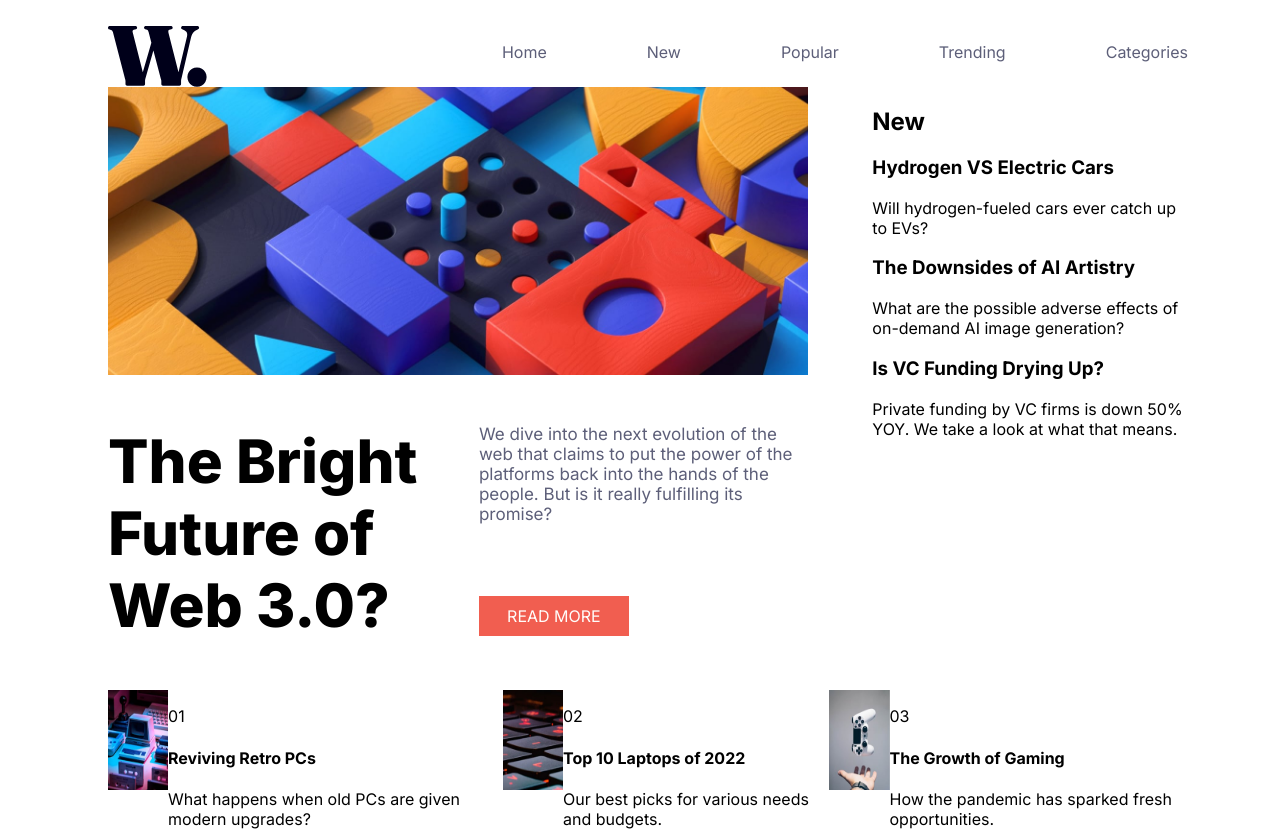
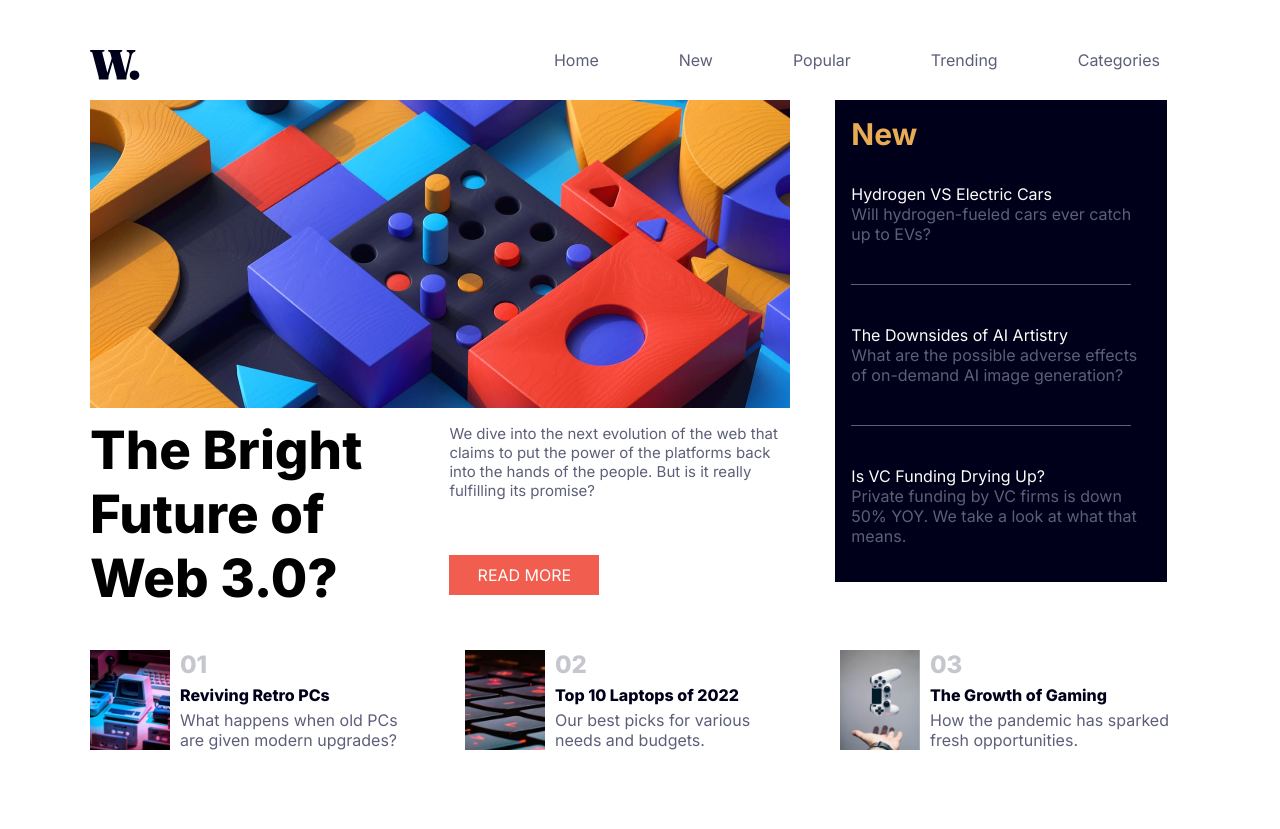
Before and after one commit to BregueNice/news-homepage, a plain HTML site: page index.html in a window 1280 px wide. After the commit the page ends 800 px from the top, so only its background shows below. Drawn offline with Linux system fonts and the light colour scheme.

Commit message:
finalizando estilos desktop

```diff
--- /dev/null
+++ b/assets/styles/reset.css
@@ -0,0 +1,4 @@
+*{
+    margin: 0;
+    padding: 0;
+}
--- a/assets/styles/styles.css
+++ b/assets/styles/styles.css
@@ -2,7 +2,7 @@
     --branco: hsl(36, 100%, 99%);
     --azul: hsl(233, 8%, 79%);
     --azul-medio: hsl(236, 13%, 42%);
-    --azul-escuro: hsl(236, 13%, 42%);
+    --azul-escuro: hsl(240, 100%, 5%);
     --laranja: hsl(35, 77%, 62%);
     --vermelho: hsl(5, 85%, 63%);
 
@@ -31,16 +31,19 @@ header {
     grid-area: header;
     display: flex;
     justify-content: space-between;
+    width: auto;
+    padding-bottom: 20px;
 }
 
 header img {
-    width: 100px;
+    width: 50px;
 }
 
 ul {
     display: flex;
     list-style: none;
-    gap: 100px;
+    gap: 80px;
+    padding-right: 30px;
 }
 
 ul li a{
@@ -59,13 +62,14 @@ ul li a{
     'texto cont'
     'texto button';
     width: 700px;
+    height: 550px;
 }
 
 h1{
     grid-area: texto;
-    overflow-wrap: break-word;
-    font-size: 3.75rem;
+    font-size: 3.3rem;
     font-weight: 800;
+    padding-top: 10px;
 }
 
 .container-principal__news img{
@@ -75,8 +79,8 @@ h1{
 .container-principal__news p{
     grid-area: cont;
     color: var(--azul-medio);
-    padding-top: 2rem;
-    font-size: 17px;
+    padding-top: 1rem;
+    font-size: 15px;
     font-weight: 400;
 }
 
@@ -95,11 +99,44 @@ h1{
 
 .container-aside {
     grid-area: aside;
+    background-color: var(--azul-escuro);
+    color: var(--branco);
+    padding: 1rem;
+    padding-top: 1rem;
+    width: 300px;
+    height: 450px;
+    display: flex;
+    flex-direction: column;
+    gap: 40px;
+}
+
+.container-aside div h2{
+    color: var(--laranja);
+    font-size: 30px;
+    padding-bottom: 2rem;
+}
+
+.container-aside div a{
+    text-decoration: none;
+    color: var(--branco);
+}
+
+.container-aside div p{
+    color: var(--azul-medio);
 }
 
 .container-footer {
     grid-area: footer;
     display: flex;
+    width: 1100px;
+    height: auto;
+    gap: 25px;
+}
+
+.linha{
+    background-color: var(--azul-medio);
+    width: 280px;
+    height: 1px;
 }
 
 img {
@@ -110,4 +147,34 @@ img {
 .footer-news {
     display: flex;
     height: 100px;
+    width: 350px;
+    gap: 10px;
 }
+
+.footer-news div img{
+    width: 80px;
+}
+
+.texto-container{
+    display: flex;
+    flex-direction: column;
+    justify-content: space-between;
+    padding-right: 20px;
+}
+
+
+.texto-container a{
+    text-decoration: none;
+    color: var(--azul-escuro);
+    font-weight: 800;
+}
+
+.footer-numero{
+    color: var(--azul);
+    font-size: 1.5rem;
+    font-weight: 800;
+}
+
+.footer-texto{
+    color: var(--azul-medio);
+}
--- a/index.html
+++ b/index.html
@@ -8,6 +8,7 @@
     <link rel="stylesheet" href="./assets/styles/styles.css">
     <link rel="preconnect" href="https://fonts.googleapis.com">
     <link rel="preconnect" href="https://fonts.gstatic.com" crossorigin>
+    <link rel="stylesheet" href="./assets/styles/reset.css">
     <link href="https://fonts.googleapis.com/css2?family=Inter:wght@400;700;800&display=swap" rel="stylesheet">
 </head>
 
@@ -44,25 +45,27 @@
         <section class="container-aside">
             <div>
                 <h2>New</h2>
-                <h3>
+                <a href="#">
                     Hydrogen VS Electric Cars
-                </h3>
+                </a>
                 <p>
                     Will hydrogen-fueled cars ever catch up to EVs?
                 </p>
             </div>
+            <div class="linha"></div>
             <div>
-                <h3>
+                <a href="#">
                     The Downsides of AI Artistry
-                </h3>
+                </a>
                 <p>
                     What are the possible adverse effects of on-demand AI image generation?
                 </p>
             </div>
+            <div class="linha"></div>
             <div>
-                <h3>
+                <a href="#">
                     Is VC Funding Drying Up?
-                </h3>
+                </a>
                 <p>
                     Private funding by VC firms is down 50% YOY. We take a look at what that means.
                 </p>
@@ -73,30 +76,30 @@
                 <div>
                     <img src="./assets/images/image-retro-pcs.jpg" alt="">
                 </div>
-                <div>
-                    <p>01</p>
-                    <h4>Reviving Retro PCs</h4>
-                    <p>What happens when old PCs are given modern upgrades?</p>
+                <div class="texto-container">
+                    <p class="footer-numero">01</p>
+                    <a href="#">Reviving Retro PCs</a>
+                    <p class="footer-texto">What happens when old PCs are given modern upgrades?</p>
                 </div>
             </div>
             <div class="footer-news">
                 <div>
                     <img src="./assets/images/image-top-laptops.jpg" alt="">
                 </div>
-                <div>
-                    <p>02</p>
-                    <h4>Top 10 Laptops of 2022</h4>
-                    <p>Our best picks for various needs and budgets.</p>
+                <div class="texto-container">
+                    <p class="footer-numero">02</p>
+                    <a href="#">Top 10 Laptops of 2022</a>
+                    <p class="footer-texto">Our best picks for various needs and budgets.</p>
                 </div>
             </div>
             <div class="footer-news">
                 <div>
                     <img src="./assets/images/image-gaming-growth.jpg" alt="">
                 </div>
-                <div>
-                    <p>03</p>
-                    <h4>The Growth of Gaming</h4>
-                    <p>How the pandemic has sparked fresh opportunities.</p>
+                <div class="texto-container">
+                    <p class="footer-numero">03</p>
+                    <a href="#">The Growth of Gaming</a>
+                    <p class="footer-texto">How the pandemic has sparked fresh opportunities.</p>
                 </div>
             </div>
         </section>
```
